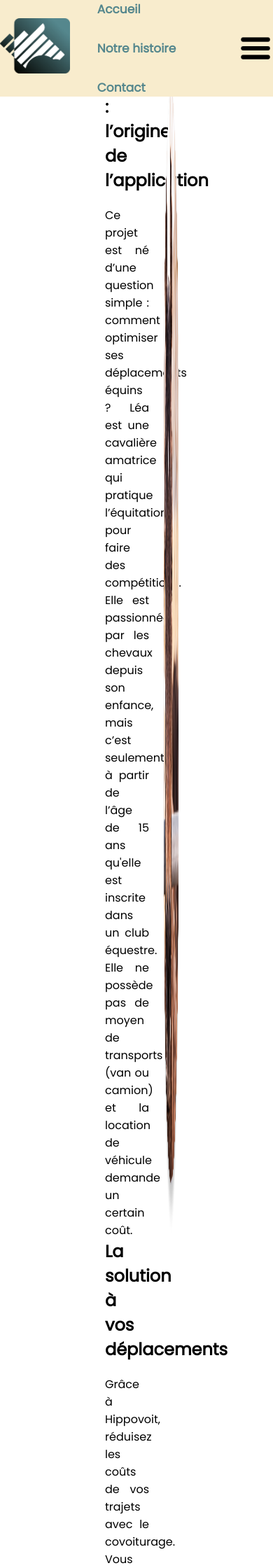
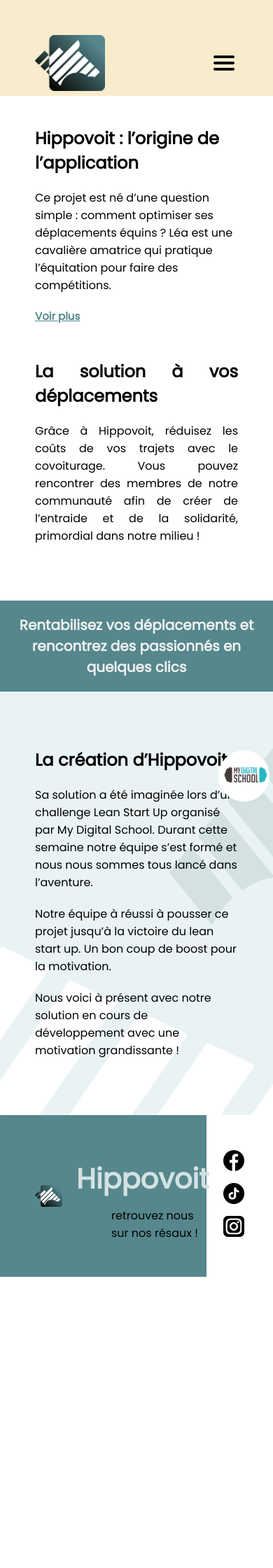
Before and after one commit to guillaume-mbl/otrot-website, a PHP site: page /pages/origine.html in a window 390 px wide; the page is wider, and only the part inside the window is pictured. Shown: the top 2240 px of that part at 70% size. After the commit the page ends 1824 px from the top of that part, so only its background shows below. Run offline with PHP 8.4, Linux system fonts and the light colour scheme; some libraries are stand-ins or nearby versions.

Commit message:
Mobile first

```diff
--- a/assets/js/index.js
+++ b/assets/js/index.js
@@ -3,31 +3,54 @@ var NavItems = document.getElementsByClassName("nav_item");
 
 
 for (var i = 0; i < NavItems.length; i++) {
-  NavItems[i].addEventListener("click", function() {
+  NavItems[i].addEventListener("click", function () {
     current[0].className = current[0].className.replace(" active", "");
     this.className += " active";
   });
 }
 
+const socialIcon = document.querySelector('.nav_left_mobile_social');
+const mainLogo = document.querySelector('#main_logo');
 
-window.addEventListener("scroll", function() {
+
+window.addEventListener("scroll", function () {
   const currentScroll = window.pageYOffset;
   var navbar = document.getElementsByClassName('navbar');
   //console.log(navbar);
-  if (currentScroll > 100) {
+  if (currentScroll > 150) {
     navbar += "sticky";
-   }
+    socialIcon.style.display = "none";
+    mainLogo.style.display = "block";
+    console.log("heyy")
+  } else {
+    socialIcon.style.display = "block";
+    mainLogo.style.display = "none";
+  }
 });
-
-
-
-
 
 const burger = document.querySelector('.nav_right');
 const navbar = document.querySelector('.nav_center');
+const btnClose = document.querySelector('.burger_close');
 
 
 burger.addEventListener('click', () => {
-    navbar.classList.toggle('nav-open');
-    burger.classList.toggle('burger-open');
+  navbar.classList.toggle('active');
 });
+
+btnClose.addEventListener('click', () => {
+  navbar.classList.toggle('active');
+});
+
+const bntMore = document.querySelector('.more');
+const textMore = document.querySelector('.story_text_more');
+
+bntMore.addEventListener('click', () => {
+  textMore.classList.toggle('hidden');
+  if (bntMore.innerHTML = "Voir plus") {
+    bntMore.innerHTML = "Voir moins";
+  } else if (bntMore.innerHTML = "Voir moins") {
+    bntMore.innerHTML = "Voir plus";
+  }
+
+  console.log(bntMore);
+})
--- a/assets/style/origine.css
+++ b/assets/style/origine.css
@@ -4,6 +4,7 @@ html {
     --yellow: #F8ECCD;
     --green: #b7cb9d;
     --black: #363636;
+    --white: #f1f1f1;
 
     padding: 0;
     margin: 0;
@@ -35,14 +36,18 @@ html {
 
   .button {
     border: 1px solid var(--black);
-    border-radius: 10px;
+    border: none;
+    border-radius: 5px;
     font-size: 18px;
+    background-color: var(--dark-blue);
+    color: var(--white);
+    cursor: pointer;
   }
 
 
   .button_sm {
     width: 100px;
-    height: 50px;
+    height: 30px;
   }
 
   .button_md {
@@ -56,7 +61,7 @@ html {
   }
 
   .container_sm {
-    padding: 100px 150px;
+    padding: 80px 50px;
   }
 
   .container_md {}
@@ -65,22 +70,24 @@ html {
 
 
 
-  /* NAVBAR */
+
+/* NAVBAR */
 
 
-  .navbar_mobile {
+.navbar_mobile {
     display: flex;
     align-items: center;
     justify-content: space-between;
     z-index: 99;
     width: 100%;
+    padding-top: 50px;
   }
 
   .navbar_mobile>nav> {
     display: none;
   }
 
-  .nav_right>img {
+  .icon {
     width: 50px;
   }
 
@@ -89,38 +96,66 @@ html {
     flex-direction: column;
   }
   .nav_center{
+    display: none;
+    position: absolute;
+    background-color: #363636;
+    position: fixed;
+    top: 0;
+    left: 0;
+    right: 0;
+    bottom: 0;
+    margin: 0;
+    box-sizing: border-box;
+    width: 100%;
+    height: 100%;
+    padding-top: 100px;
+    text-align: center;
+    color: #fff;
+  }
+  .nav_center.active{
     display: block;
   }
+  .nav_right:nth-child(1){
+    display: block;
+  }
+  .nav_right:nth-child(2){
+    display: none;
+  }
 
-  #banner-img {
+
+  .burger-open>img{
+    width: 40px;
+  }
+  .burger_close>img{
+    width: 30px;
     position: absolute;
-    object-fit: cover;
-    background-repeat: no-repeat;
-    height: 90%;
-    width: 100%;
-    top: 0;
-    left: 0;
-    z-index: -1;
+    right: 50px;
+    top: 75px;
   }
 
   .nav_left {
     min-width: 100px;
+    margin-left: 50px;
   }
 
   .nav_right {
     min-width: 100px;
     display: flex;
     justify-content: end;
+    margin-right: 50px;
   }
 
   nav>ul {
     display: flex;
     gap: 30px;
   }
+  .nav_open{
+    background-color: #8cbec3;
+  }
 
   nav>ul>li>a {
     font-size: 17px;
-    color: var(--dark-blue);
+    color: var(--white);
     font-weight: 700;
   }
 
@@ -149,7 +184,7 @@ html {
     position: relative;
     top: -25px;
     left: -50%;
-
+    display: none;
   }
 
   .sticky {
@@ -164,22 +199,36 @@ html {
     display: flex;
     flex-direction: column;
     justify-content: center;
+    padding-top: 100px;
+    align-items: center;
 }
 
 .story {
-    display: flex;
-    gap: 20px;
-    justify-content: space-between;
-    text-align: justify;
+   display: flex;
+   gap: 20px;
+   justify-content: center;
+   align-items: center;
 }
 
 
-
+.more_button{
+    text-decoration: underline;
+    cursor: pointer;
+    font-size: 15px;
+    color: var(--dark-blue);
+    font-weight: 800;
+}
 .story_text {
     display: flex;
     gap: 20px;
     flex-direction: column;
-    width: 70%;
+}
+.story_text_more{
+    transition-duration: 3s;
+}
+
+.hidden{
+    display: none;
 }
 
 .objective {
@@ -187,31 +236,43 @@ html {
     flex-direction: column;
     gap: 20px;
     justify-content: center;
-    width: 70%;
     text-align: justify;
-}
-
-.banner {
-    height: 300px;
+    margin-top: 50px;
 }
 
 .creation {
     display: flex;
     flex-direction: column;
-    gap: 100px;
+    gap: 20px;
     margin-top: 200p;
-    width: 70%;
+    background-image: url("../img/background_origine.png");
+    background-size: cover;
 }
 
 .story>img {
     width: 25%;
+    display: none;
 }
 
-.mds_picture {
+.mds_logo {
     width: 20%;
     position: absolute;
     right: 0;
     z-index: 1;
+}
+
+/* BANNER */
+
+.banner{
+    background-color: var(--dark-blue);
+    color: var(--white);
+    padding: 20px 0;
+    display: flex;
+    justify-content: center;
+    align-items: center;
+    text-align: center;
+    font-weight: 800;
+    font-size: 20px;
 }
 
 /* FOOTER */
--- a/pages/origine.html
+++ b/pages/origine.html
@@ -18,34 +18,46 @@
     <!--<img id="banner-img" src="assets/img/background.png" alt="logo Hippovoit" />-->
     <div class="navbar_mobile sticky">
       <div class="nav_left">
-        <img id="main_logo" src="assets/img/logo_v2.png" alt="logo Hippovoit" />
+        <img id="main_logo" src="../assets/img/logo_v2.png" alt="logo Hippovoit" />
       </div>
       <nav class="nav_center">
+        <div class="burger_close">
+          <img src="../assets/img/close.png" alt="">
+        </div>
+
         <ul>
-          <li><a class="nav_item active" href="index.html">Accueil</a></li>
-          <li><a class="nav_item" href="pages/origine.html">Notre histoire</a></li>
-          <li><a class="nav_item" href="pages/contact.html">Contact</a></li>
+          <li><a class="nav_item active" href="home.html">Accueil</a></li>
+          <li><a class="nav_item" href="../origine.html">Notre histoire</a></li>
+          <li><a class="nav_item" href="contact.html">Contact</a></li>
         </ul>
       </nav>
-      <div class="nav_right" onclick="myFunction()">
-        <img src="assets/img/burger.png" alt="">
+      <div class="nav_right">
+        <div class="burger-open">
+          <img src="../assets/img/burger.png" alt="">
+        </div>
       </div>
     </div>
   </header>
 
 <body>
-    <section class="origine container_sm">
+    <section class="origine">
+        <div class="container_sm">
+
+
         <div class="story">
             <div class="story_text">
                 <h2>Hippovoit : l’origine de l’application</h2>
                 <p>Ce projet est né d’une question simple : comment optimiser ses déplacements équins ?
-                    Léa est une cavalière amatrice qui pratique l’équitation pour faire des compétitions. Elle est
-                    passionnée
+                    Léa est une cavalière amatrice qui pratique l’équitation pour faire des compétitions.</p>
+                    <div class="story_text_more hidden">
+                        <p> Elle est passionnée
                             par les chevaux depuis son enfance, mais c’est seulement à partir de l’âge de 15 ans qu'elle est
                             inscrite
                             dans un club équestre. Elle ne possède pas de moyen de transports (van ou camion) et la location de
                             véhicule
                             demande un certain coût.</p>
+                    </div>
+                    <div class="more_button more">Voir plus</div>
             </div>
             <img src="../assets/img/story_cheval.png" alt="">
         </div>
@@ -56,21 +68,18 @@
                 milieu !</p>
 
         </div>
-        <div class="banner"></div>
-
-        <div class="creation">
+    </div>
+    <div class="banner">Rentabilisez vos déplacements et rencontrez des passionnés
+            en quelques clics</div>
+        <div class="creation container_sm">
                 <h2>La création d’Hippovoit </h2>
                 <p>Sa solution a été imaginée lors d’un challenge Lean Start Up organisé par My Digital School.
                     Durant cette semaine notre équipe s’est formé et nous nous sommes tous lancé dans l’aventure.</p>
                 <p>Notre équipe à réussi à pousser ce projet jusqu’à la victoire du lean start up.
                     Un bon coup de boost pour la motivation.</p>
                 <p>Nous voici à présent avec notre solution en cours de développement avec une motivation grandissante !</p>
-            <img class="mds_picture" src="../assets/img/mds.png" alt="">
+                <img class="mds_logo" src="../assets/img/mds_logo.png" alt="">
         </div>
-
-
-
-
     </section>
 </body>
 <footer>
@@ -87,6 +96,7 @@
         </div>
 
     </div>
+    <!--
     <div class="footer_right">
         <div class="footer_right_navigation">
             <h4>Navigation</h4>
@@ -105,7 +115,7 @@
         </div>
 
     </div>
-</footer>
+</footer>-->
 <script type="text/javascript" src="../assets/js/index.js"></script>
 <script src="https://smtpjs.com/v3/smtp.js"></script>
 
```
Also changed, not shown: assets/style/contact.css (+45 -14 lines), assets/style/post.css (+62 -82 lines), assets/style/style.css (+129 -71 lines), home.html (+42 -31 lines), pages/contact.html (+12 -6 lines), pages/post.html (+25 -11 lines), assets/img/app_store_download.png (added), assets/img/background_origine.png (added), assets/img/burger.png, assets/img/close.png, assets/img/google_play_download.png (added), assets/img/lea.png (deleted), assets/img/logo_otrot.png (added), assets/img/mds_logo.png (added), 1 more files. Lines whose indentation alone changed are shown as unchanged.
